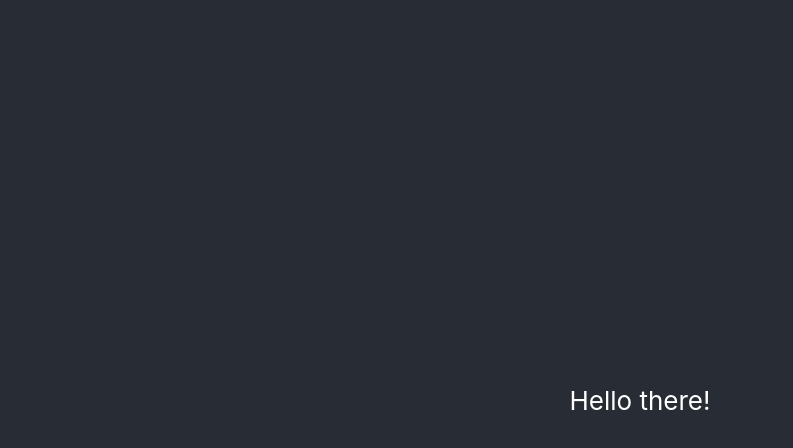
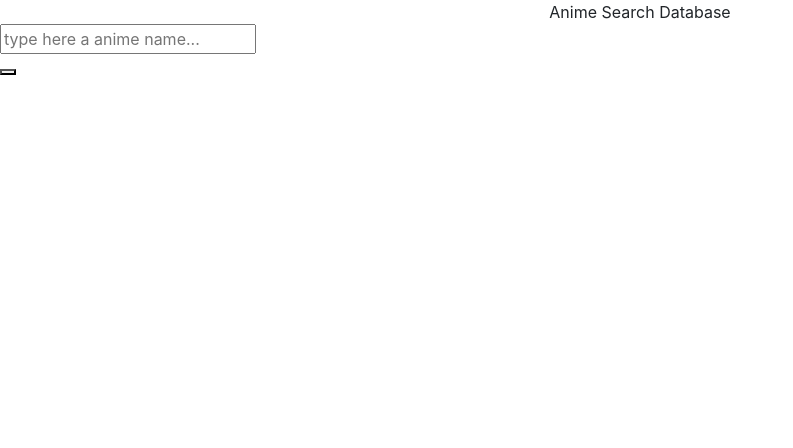
Before and after one commit to mauroxcf/Search_Anime_App, a React (Create React App) app: page / in a window 1280 px wide. Shown: the top 448 px of the page, without its empty margins (0-793 px from the left). Built offline with nearby package versions, Linux system fonts and the light colour scheme.

Commit message:
setting the fetchdata, the component to do the query on the API, handle the query, all work

```diff
--- a/package.json
+++ b/package.json
@@ -6,6 +6,7 @@
     "@testing-library/jest-dom": "^5.14.1",
     "@testing-library/react": "^11.2.7",
     "@testing-library/user-event": "^12.8.3",
+    "axios": "^0.21.1",
     "react": "^17.0.2",
     "react-dom": "^17.0.2",
     "react-scripts": "4.0.3",
--- a/public/index.html
+++ b/public/index.html
@@ -10,6 +10,7 @@
       content="webb app using the jikan api to display a anime list and his rating"
     />
     <link rel="manifest" href="%PUBLIC_URL%/manifest.json" />
+    <link href="https://cdn.jsdelivr.net/npm/bootstrap@5.0.2/dist/css/bootstrap.min.css" rel="stylesheet" integrity="sha384-EVSTQN3/azprG1Anm3QDgpJLIm9Nao0Yz1ztcQTwFspd3yD65VohhpuuCOmLASjC" crossorigin="anonymous">
     <title>Anime Search</title>
   </head>
   <body>
--- a/src/App.css
+++ /dev/null
@@ -1,38 +0,0 @@
-.App {
-  text-align: center;
-}
-
-.App-logo {
-  height: 40vmin;
-  pointer-events: none;
-}
-
-@media (prefers-reduced-motion: no-preference) {
-  .App-logo {
-    animation: App-logo-spin infinite 20s linear;
-  }
-}
-
-.App-header {
-  background-color: #282c34;
-  min-height: 100vh;
-  display: flex;
-  flex-direction: column;
-  align-items: center;
-  justify-content: center;
-  font-size: calc(10px + 2vmin);
-  color: white;
-}
-
-.App-link {
-  color: #61dafb;
-}
-
-@keyframes App-logo-spin {
-  from {
-    transform: rotate(0deg);
-  }
-  to {
-    transform: rotate(360deg);
-  }
-}
--- a/src/App.js
+++ /dev/null
@@ -1,13 +0,0 @@
-import './App.css';
-
-function App() {
-  return (
-    <div className="App">
-      <header className="App-header">
-        <p>Hello there!</p>
-      </header>
-    </div>
-  );
-}
-
-export default App;
--- /dev/null
+++ b/src/components/AnimeSearch.js
@@ -0,0 +1,62 @@
+import React, {useState} from 'react'
+import axios from 'axios';
+
+export default function AnimeSearch(props) {
+
+  // setting state
+  const [anime, setAnime] = useState([])
+  const [loading, setLoading] = useState(false)
+  const [error, setError] = useState(false)
+  const [search, setSearch] = useState("")
+
+  //obtain the data from the API
+  const fetchData = async () => {
+    //here we change the state of error and loading
+    setError(false)
+    setLoading(true)
+
+    try {
+      const result = await axios("https://api.jikan.moe/v3/search/anime", {
+        params: {
+          q: search,
+        }
+      },);
+
+      // set the state to false because whe already get the data
+      setLoading(false)
+      return result.data.results
+
+    } catch (error) {
+      setLoading(false)
+      setError(true)
+    }
+  }
+
+
+  if (error) return "<PageError />"
+  if (loading) return "<Loader />"
+
+  const HandleSearch = (e) => {
+    e.preventDefault()
+    fetchData().then( (res) => {
+      console.log('la respuesta es:')
+      console.log(res)
+      setAnime(res)
+    })
+  }
+  return (
+    <main>
+      <div>
+        <form className="" onSubmit={HandleSearch}>
+          <input
+          type="search"
+          placeholder="type here a anime name..."
+          required
+          value={search}
+          onChange={(e) => setSearch(e.target.value)} />
+        </form>
+        <button onClick={HandleSearch}></button>
+      </div>
+    </main>
+  )
+}
--- /dev/null
+++ b/src/components/App.js
@@ -0,0 +1,21 @@
+import React from 'react'
+import AnimeSearch from './AnimeSearch';
+
+import './styles/App.css';
+
+
+function App() {
+
+  return (
+    <div>
+      <div className="text-center">
+        Anime Search Database
+      </div>
+      <div>
+        <AnimeSearch />
+      </div>
+    </div>
+  );
+}
+
+export default App;
--- /dev/null
+++ b/src/components/styles/App.css
@@ -0,0 +1,3 @@
+.App {
+  text-align: center;
+}
--- a/src/index.js
+++ b/src/index.js
@@ -1,7 +1,7 @@
 import React from 'react';
 import ReactDOM from 'react-dom';
 import './index.css';
-import App from './App';
+import App from './components/App';
 
 ReactDOM.render(
   <React.StrictMode>
```
Also changed, not shown: 1 other file (tests, documents, lock files or other folders).
